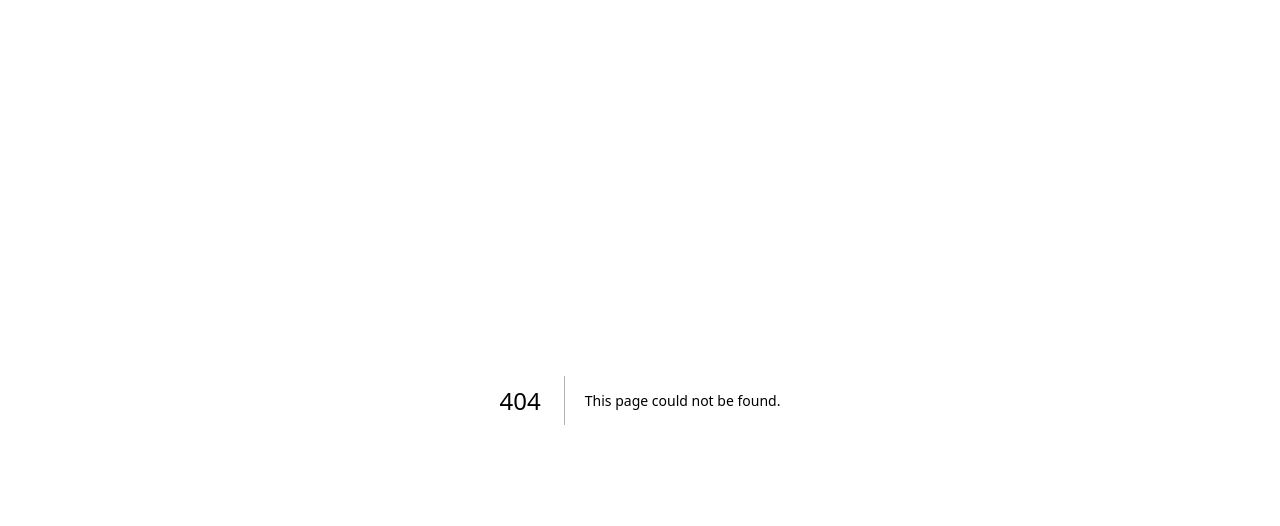
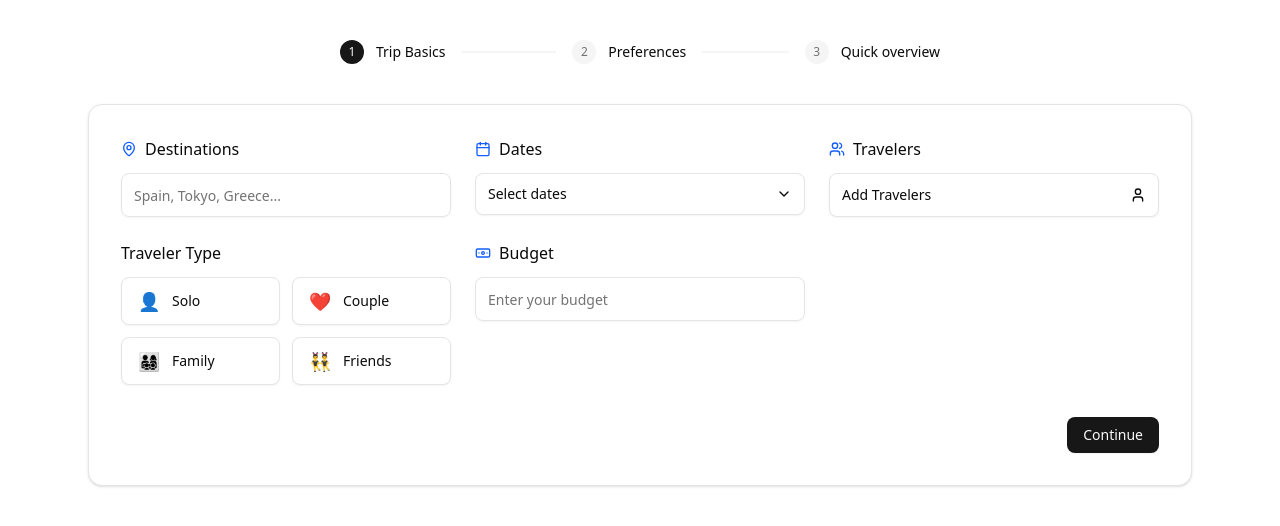
Before and after one commit to Resham8/Journease, a Next.js app: page /TravelForm in a window 1280 px wide. Before the commit this address had no page. Shown: the top 526 px of the page. Built offline with nearby package versions, Linux system fonts and the light colour scheme.

Commit message:
Travel Form

```diff
--- /dev/null
+++ b/app/TravelForm/page.tsx
@@ -0,0 +1,7 @@
+import TripForm from "@/components/TripForm";
+
+export default function TravelForm(){
+    return <div className="w-screen h-screen">
+        <TripForm/>
+    </div>
+}
```
